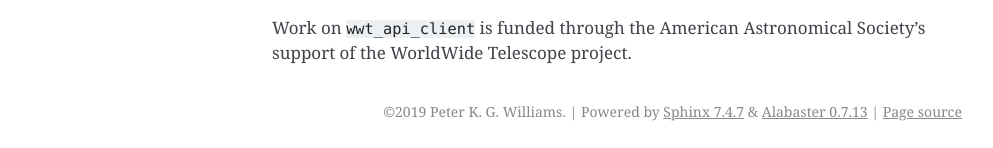
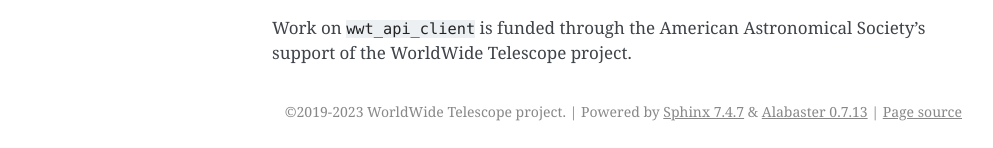
Before and after one commit to WorldWideTelescope/wwt_api_client, a Sphinx documentation site: the page built from docs/index.rst, in a window 1280 px wide. Shown: the part 914-1062 px from the top of the page, without its empty margins (148-1141 px from the left). Built offline with Sphinx 7.4.7, drawn with Linux system fonts in a browser that asks for light colours.

Commit message:
Set up for Cranko release management

```diff
--- a/docs/conf.py
+++ b/docs/conf.py
@@ -1,10 +1,10 @@
 # Configuration file for the Sphinx documentation builder.
 
 project = "wwt_api_client"
-author = "Peter K. G. Williams"
-copyright = "2019 " + author
+author = "WorldWide Telescope project"
+copyright = "2019-2023 " + author
 
-release = "0.1.0dev0"
+release = "0.dev0"  # cranko project-version
 
 extensions = [
     "sphinx.ext.autodoc",
--- /dev/null
+++ b/pyproject.toml
@@ -0,0 +1,4 @@
+[tool.cranko]
+anotated_files = [
+  "docs/conf.py",
+]
--- a/setup.py
+++ b/setup.py
@@ -10,8 +10,8 @@
 
 from setupbase import find_packages, get_version
 
-name = "wwt_api_client"
-version = get_version(pjoin(name, "_version.py"))
+name = "wwt_api_client"  # cranko project-name
+version = "0.dev0"  # cranko project-version
 
 with open("README.rst") as f:
     LONG_DESCRIPTION = f.read()
```
Also changed, not shown: 2 other files.
